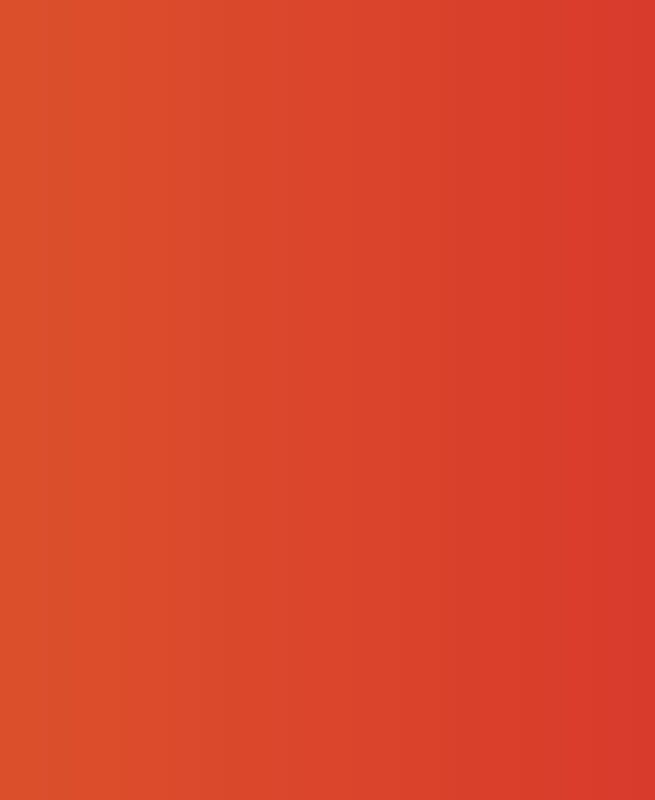
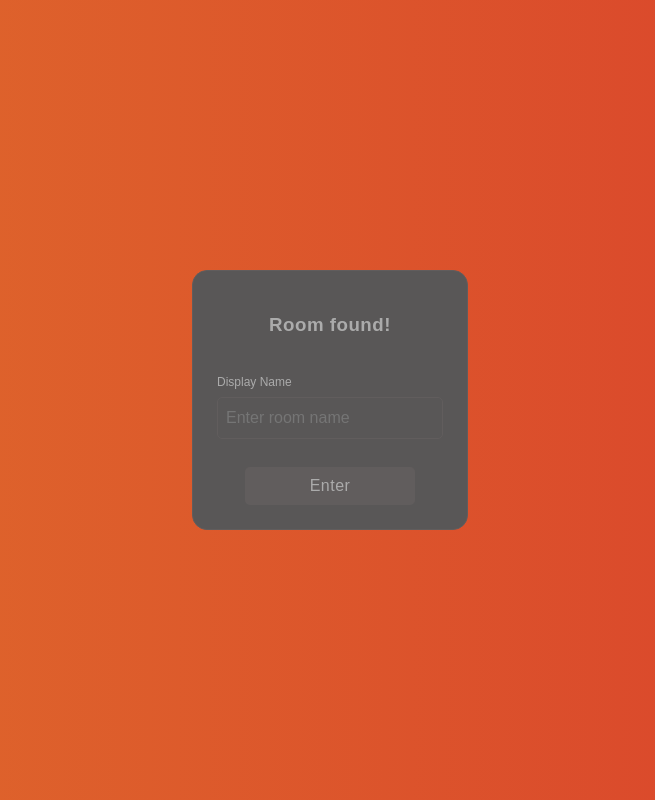
Before and after one commit to Jdd2020/Lunch-Klub, a React (Vite) app in the folder client/: page /rooms/create/guest in a window 1280 px wide. Before the commit this address had no page. Shown: the whole page, without its empty margins (310-965 px from the left). Built offline with nearby package versions, Linux system fonts and the light colour scheme.

Commit message:
guest player creation page

```diff
--- a/client/src/App.tsx
+++ b/client/src/App.tsx
@@ -7,6 +7,7 @@ import SignUp from "./auth/sign-up"
 import Landing from "./landing"
 import Profile from "./profile"
 import CreateRoom from "./rooms/create"
+import RoomCreateGuest from "./rooms/create/guest"
 
 
 function App() {
@@ -19,7 +20,13 @@ function App() {
           <Route path="/login" element={<LoginLanding />} />
           <Route path="/signup" element={<SignUp />} />
           <Route path="/profile" element={<Profile />} />
-          <Route path="/create-room" element={<CreateRoom />} />
+          <Route path="/rooms">
+            <Route path="create" element={<CreateRoom />} />
+            <Route path="create/guest" element={<RoomCreateGuest />} />
+            {/* Add more nested routes here, e.g.: */}
+            {/* <Route path=":roomId" element={<RoomDetail />} /> */}
+            {/* <Route path=":roomId/edit" element={<EditRoom />} /> */}
+          </Route>
         </Routes>
       </BrowserRouter>
     </Provider>
--- a/client/src/landing/index.tsx
+++ b/client/src/landing/index.tsx
@@ -31,7 +31,7 @@ const Landing = () => {
                     id="landing-button"
                     className="landing-button"
                     onClick={() => {
-                        console.log("Landing button clicked");
+                        navigate("/rooms/create/guest");
                     }}
                 >
                     Join Room
--- /dev/null
+++ b/client/src/rooms/create/guest/index.tsx
@@ -0,0 +1,21 @@
+import Button from "../../../component/button";
+import Card from "../../../component/card";
+import CenterAlign from "../../../component/containers/center-align";
+import TextInput from "../../../component/text-input";
+
+const RoomCreateGuest = () => {
+    return (
+        <CenterAlign>
+            <Card>
+                <h3 style={{ letterSpacing: ".5px" }}>Room found!</h3>
+                <TextInput
+                    placeholder="Enter room name"
+                    label="Display Name"
+                />
+                <Button>Enter</Button>
+            </Card>
+        </CenterAlign>
+    );
+}
+
+export default RoomCreateGuest;
```
